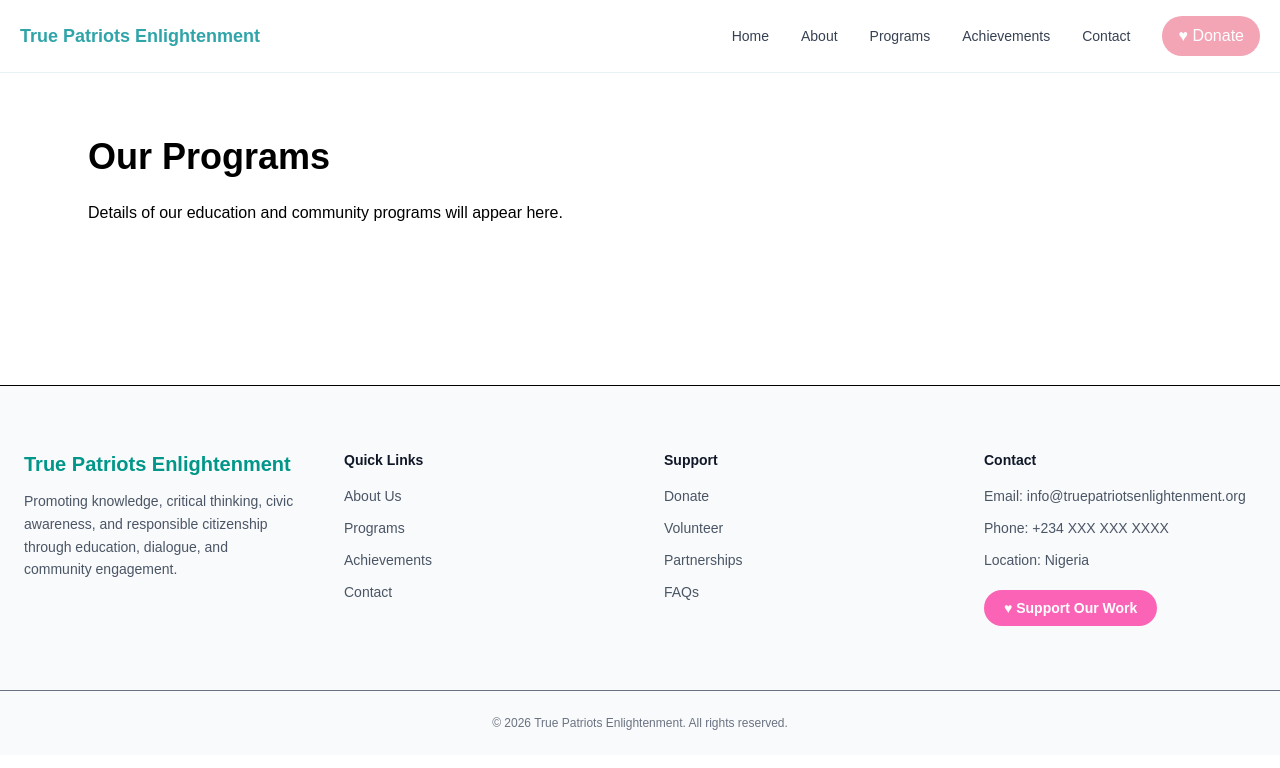
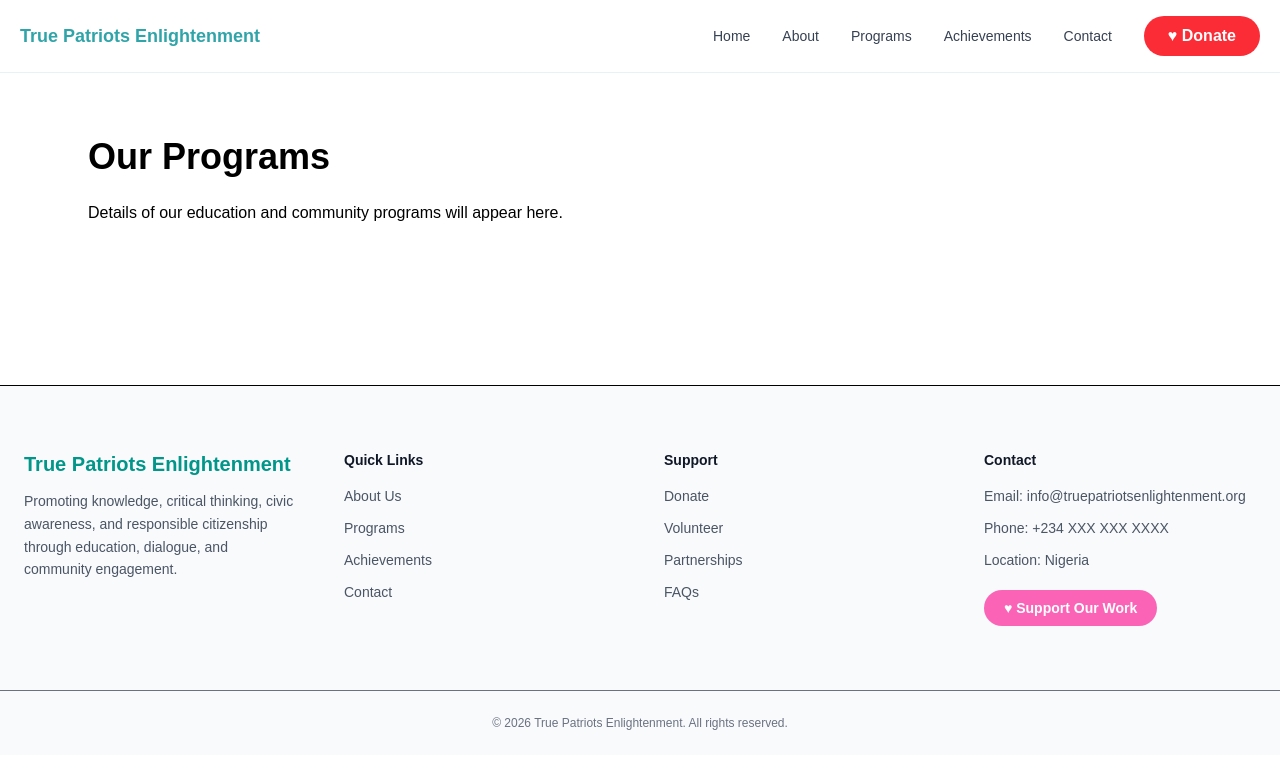
Before and after one commit to pearlroys/truepatriots-enlightenment, a Next.js app: page /programs in a window 1280 px wide. Shown: the top 768 px of the page. Built offline with nearby package versions, Linux system fonts and the light colour scheme.

Commit message:
Change donate button to red on all devices

```diff
--- a/app/components/Navbar.tsx
+++ b/app/components/Navbar.tsx
@@ -43,7 +43,16 @@ export default function Navbar() {
 
           <Link
             href="/donate"
-            className="bg-[#f3a4b5] text-white px-4 py-2 rounded-full font-medium hover:opacity-90"
+            className="
+  bg-red-500
+  hover:bg-red-600
+  text-white
+  px-6
+  py-2
+  rounded-full
+  font-semibold
+  transition
+"
           >
             ♥ Donate
           </Link>
@@ -54,7 +63,16 @@ export default function Navbar() {
 
           <Link
             href="/donate"
-            className="bg-[#f3a4b5] text-white px-3 py-1 rounded-full text-sm font-medium"
+            className="
+  bg-red-500
+  hover:bg-red-600
+  text-white
+  px-6
+  py-2
+  rounded-full
+  font-semibold
+  transition
+"
           >
             ♥ Donate
           </Link>
--- a/app/globals.css
+++ b/app/globals.css
@@ -29,3 +29,13 @@ body {
   color: var(--foreground);
   font-family: Arial, Helvetica, sans-serif;
 }
+
+/* Mobile donate button — red instead of light pink */
+@media (max-width: 768px) {
+  .donate,
+  .donate-btn,
+  #donate {
+    background-color: #d60000 !important;
+    color: #ffffff !important;
+  }
+}
```
